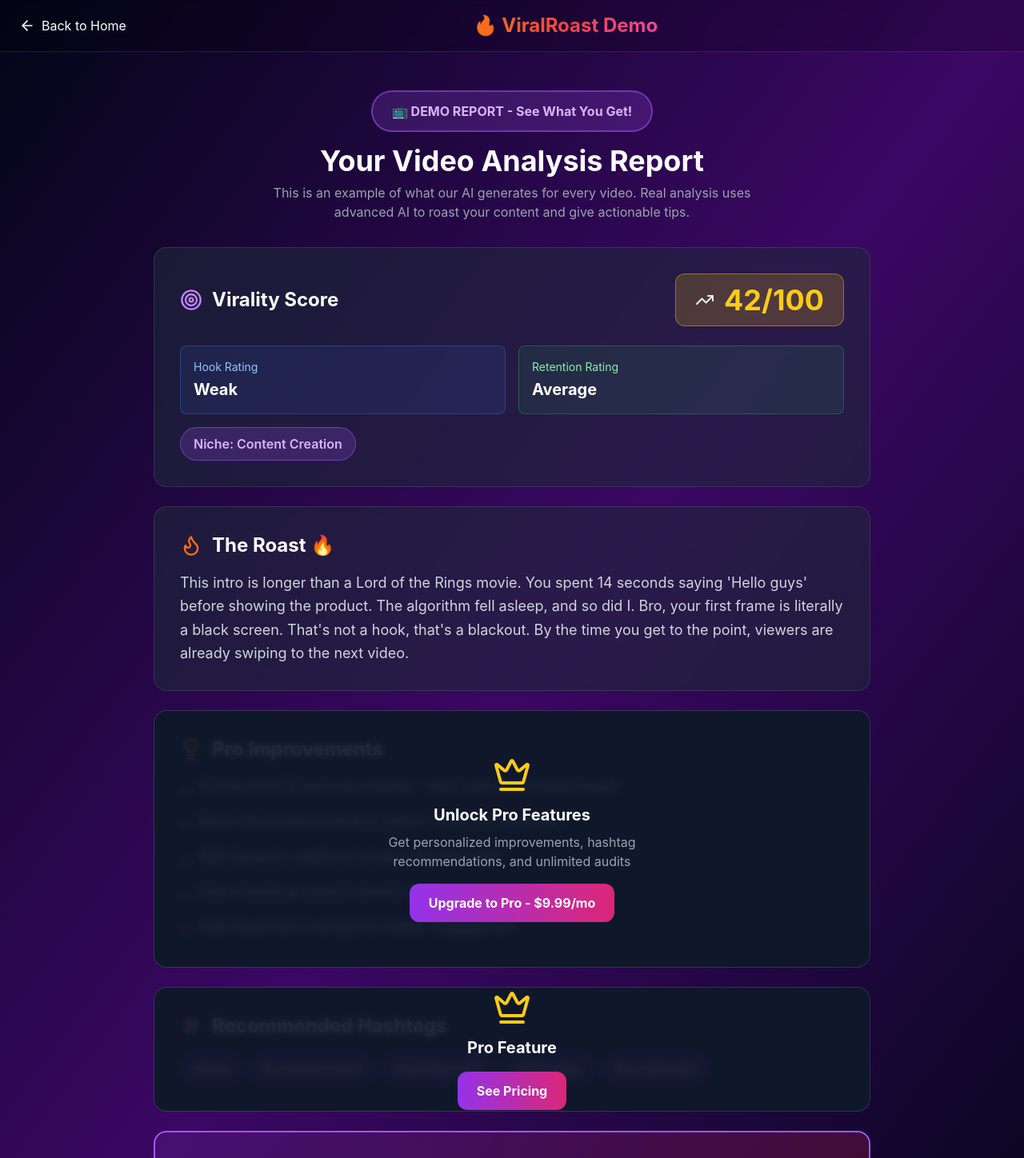
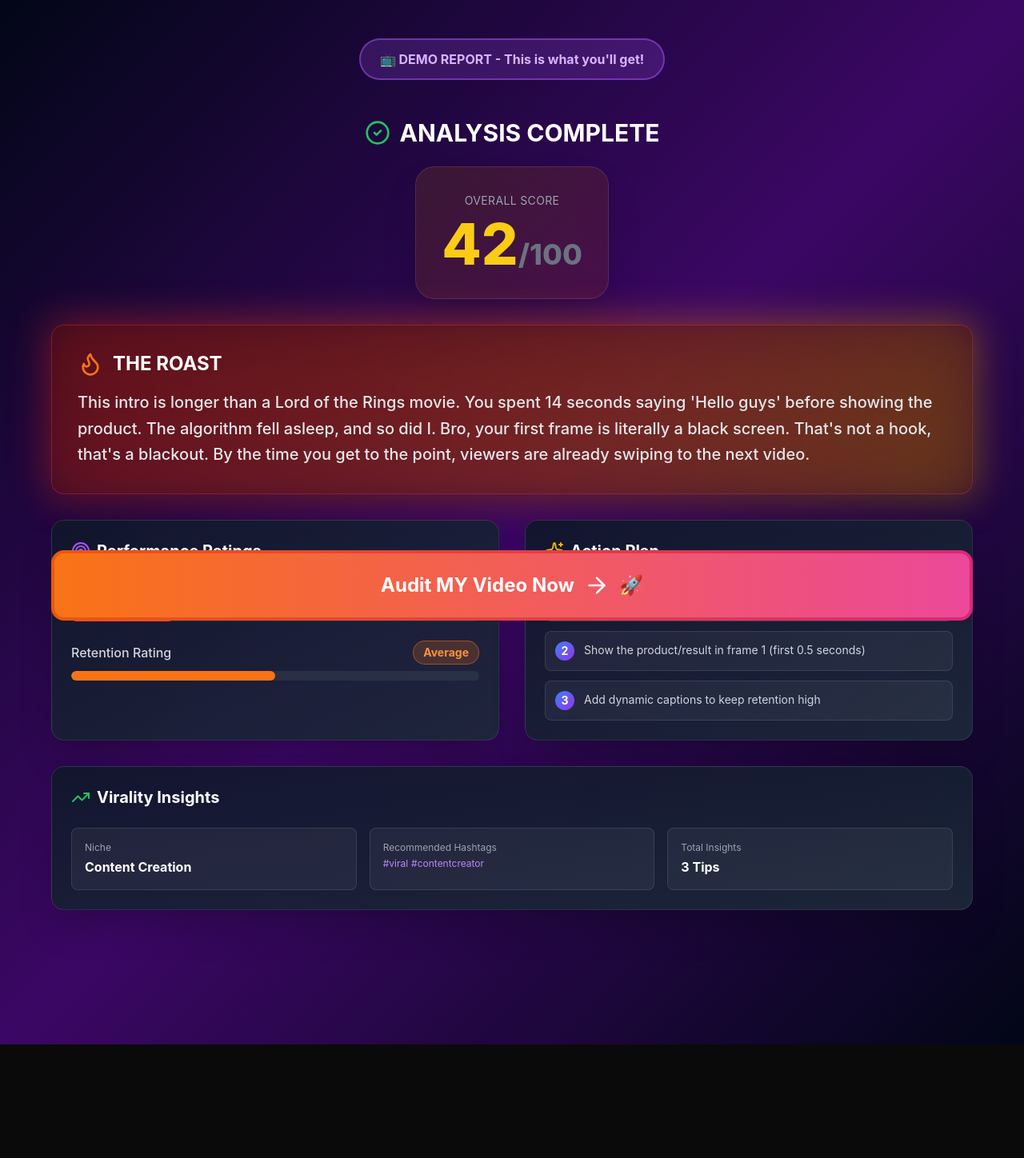
Before and after one commit to kitafe12/viral-roast, a Next.js app: page /demo in a window 1280 px wide. Shown: the top 1448 px of the page at 80% size. After the commit the page ends 1306 px from the top, so only its background shows below. Built offline with nearby package versions, Linux system fonts and the light colour scheme.

Commit message:
feat: redesign demo page to match exact results design + add sample link

```diff
--- a/app/demo/page.tsx
+++ b/app/demo/page.tsx
@@ -1,10 +1,10 @@
 "use client";
 
-import { TrendingUp, Flame, Lightbulb, Hash, Target, ArrowLeft, Crown } from "lucide-react";
+import { TrendingUp, Flame, Lightbulb, Hash, Target, CheckCircle2, Sparkles, Lock, ArrowRight } from "lucide-react";
 import Link from "next/link";
 
 export default function DemoPage() {
-    // Hardcoded demo result
+    // Hardcoded demo result - exactly like real analysis
     const demoResult = {
         score: 42,
         hook_rating: "Weak",
@@ -13,14 +13,13 @@ export default function DemoPage() {
         improvements: [
             "Cut the first 12 seconds entirely - start with the finished result",
             "Show the product/result in frame 1 (first 0.5 seconds)",
-            "Add dynamic captions to keep retention high",
-            "Use a trending sound instead of silence",
-            "Add visual text overlays for better engagement"
+            "Add dynamic captions to keep retention high"
         ],
         hashtags: ["#viral", "#contentcreator", "#tiktokgrowth", "#videotips", "#socialmedia"],
         niche_detected: "Content Creation"
     };
 
+    // Helper functions matching main page
     const getScoreColor = (score: number) => {
         if (score >= 70) return "text-green-400";
         if (score >= 40) return "text-yellow-400";
@@ -28,180 +27,165 @@ export default function DemoPage() {
     };
 
     const getScoreBgColor = (score: number) => {
-        if (score >= 70) return "bg-green-500/20 border-green-500/50";
-        if (score >= 40) return "bg-yellow-500/20 border-yellow-500/50";
-        return "bg-red-500/20 border-red-500/50";
+        if (score >= 70) return "from-green-900/30 to-green-800/20";
+        if (score >= 40) return "from-yellow-900/30 to-orange-800/20";
+        return "from-red-900/30 to-orange-800/20";
+    };
+
+    const getRatingColor = (rating: string) => {
+        if (rating === "Excellent") return "bg-green-500/20 border-green-500/50 text-green-400";
+        if (rating.includes("Average") || rating.includes("Moyen")) return "bg-orange-500/20 border-orange-500/50 text-orange-400";
+        return "bg-red-500/20 border-red-500/50 text-red-400";
+    };
+
+    const getRatingProgress = (rating: string) => {
+        if (rating === "Excellent") return 90;
+        if (rating.includes("Average") || rating.includes("Moyen")) return 50;
+        return 25;
     };
 
     return (
-        <div className="min-h-screen bg-gradient-to-br from-slate-950 via-purple-950 to-slate-950">
-            {/* Header */}
-            <header className="border-b border-white/10 backdrop-blur-sm bg-black/20">
-                <div className="container mx-auto px-6 py-4">
-                    <div className="flex items-center justify-between">
-                        <Link href="/" className="flex items-center gap-2 text-white hover:text-gray-300 transition">
-                            <ArrowLeft className="w-5 h-5" />
-                            <span>Back to Home</span>
-                        </Link>
-                        <h1 className="text-2xl font-bold bg-gradient-to-r from-orange-500 via-red-500 to-pink-500 bg-clip-text text-transparent">
-                            🔥 ViralRoast Demo
-                        </h1>
-                        <div></div>
-                    </div>
-                </div>
-            </header>
-
-            <div className="container mx-auto px-6 py-12">
+        <div className="min-h-screen bg-gradient-to-br from-slate-950 via-purple-950 to-slate-950 py-12 px-6">
+            <div className="container mx-auto max-w-6xl">
                 {/* Demo Badge */}
                 <div className="text-center mb-8">
                     <div className="inline-block px-6 py-3 bg-purple-500/20 border-2 border-purple-500/50 rounded-full mb-4">
-                        <p className="text-purple-300 font-bold">📺 DEMO REPORT - See What You Get!</p>
-                    </div>
-                    <h2 className="text-4xl font-bold text-white mb-2">
-                        Your Video Analysis Report
-                    </h2>
-                    <p className="text-gray-400 max-w-2xl mx-auto">
-                        This is an example of what our AI generates for every video. Real analysis uses advanced AI to roast your content and give actionable tips.
-                    </p>
-                </div>
-
-                {/* Results Container */}
-                <div className="max-w-4xl mx-auto">
-                    {/* Score Section */}
-                    <div className="bg-slate-800/60 backdrop-blur-sm border border-white/10 rounded-2xl p-8 mb-6">
-                        <div className="flex items-center justify-between mb-6">
-                            <h3 className="text-2xl font-bold text-white flex items-center gap-3">
-                                <Target className="w-7 h-7 text-purple-400" />
-                                Virality Score
-                            </h3>
-                            <div className={`flex items-center gap-3 px-6 py-3 rounded-xl border ${getScoreBgColor(demoResult.score)}`}>
-                                <TrendingUp className="w-6 h-6" />
-                                <span className={`text-4xl font-bold ${getScoreColor(demoResult.score)}`}>
-                                    {demoResult.score}/100
-                                </span>
+                        <p className="text-purple-300 font-bold">📺 DEMO REPORT  - This is what you'll get!</p>
                     </div>
                 </div>
 
-                        {/* Ratings */}
-                        <div className="grid grid-cols-2 gap-4">
-                            <div className="p-4 bg-blue-500/10 border border-blue-500/30 rounded-lg">
-                                <p className="text-blue-300 text-sm mb-1">Hook Rating</p>
-                                <p className="text-white text-xl font-bold">{demoResult.hook_rating}</p>
+                {/* Results - EXACT COPY from main page */}
+                <div className="space-y-8">
+                    {/* Header + Score */}
+                    <div className="text-center space-y-6">
+                        <div className="flex items-center justify-center gap-3">
+                            <CheckCircle2 className="w-8 h-8 text-green-500" />
+                            <h2 className="text-3xl font-bold text-white">ANALYSIS COMPLETE</h2>
                         </div>
-                            <div className="p-4 bg-green-500/10 border border-green-500/30 rounded-lg">
-                                <p className="text-green-300 text-sm mb-1">Retention Rating</p>
-                                <p className="text-white text-xl font-bold">{demoResult.retention_rating}</p>
+
+                        <div className={`inline-block bg-gradient-to-br ${getScoreBgColor(demoResult.score)} backdrop-blur-xl border border-white/10 rounded-3xl p-8 shadow-2xl`}>
+                            <div className="text-center">
+                                <p className="text-gray-400 text-sm uppercase tracking-wide mb-2">Overall Score</p>
+                                <div className={`text-7xl font-extrabold ${getScoreColor(demoResult.score)}`}>
+                                    {demoResult.score}
+                                    <span className="text-4xl text-gray-500">/100</span>
+                                </div>
+                            </div>
                         </div>
                     </div>
 
-                        {/* Niche Badge */}
-                        <div className="mt-4">
-                            <span className="inline-block px-4 py-2 bg-purple-500/20 border border-purple-500/50 rounded-full text-purple-300 font-semibold">
-                                Niche: {demoResult.niche_detected}
-                            </span>
+                    {/* THE ROAST */}
+                    <div className="relative group">
+                        <div className="absolute -inset-1 bg-gradient-to-r from-red-600 via-orange-600 to-yellow-600 rounded-2xl blur-xl opacity-50 group-hover:opacity-75 transition duration-500"></div>
+
+                        <div className="relative bg-gradient-to-br from-red-950/50 to-orange-950/30 backdrop-blur-xl border border-red-500/30 rounded-2xl p-8 shadow-2xl">
+                            <div className="flex items-center gap-3 mb-4">
+                                <Flame className="w-8 h-8 text-orange-500" />
+                                <h3 className="text-2xl font-bold text-white">THE ROAST</h3>
+                            </div>
+                            <p className="text-xl text-gray-200 leading-relaxed font-medium">
+                                {demoResult.roast}
+                            </p>
                         </div>
                     </div>
 
-                    {/* Roast Section */}
-                    <div className="bg-slate-800/60 backdrop-blur-sm border border-white/10 rounded-2xl p-8 mb-6">
-                        <h3 className="text-2xl font-bold text-white flex items-center gap-3 mb-4">
-                            <Flame className="w-7 h-7 text-orange-500" />
-                            The Roast 🔥
-                        </h3>
-                        <p className="text-gray-300 text-lg leading-relaxed">
-                            {demoResult.roast}
-                        </p>
+                    {/* Ratings + Action Plan */}
+                    <div className="grid md:grid-cols-2 gap-8">
+                        <div className="bg-gradient-to-br from-slate-900/90 to-slate-800/90 backdrop-blur-xl border border-white/10 rounded-2xl p-6 shadow-2xl">
+                            <div className="flex items-center gap-2 mb-6">
+                                <Target className="w-6 h-6 text-purple-500" />
+                                <h3 className="text-xl font-bold text-white">Performance Ratings</h3>
                             </div>
 
-                    {/* Improvements Section - Locked for Demo */}
-                    <div className="bg-slate-800/60 backdrop-blur-sm border border-white/10 rounded-2xl p-8 mb-6 relative overflow-hidden">
-                        <h3 className="text-2xl font-bold text-white flex items-center gap-3 mb-4">
-                            <Lightbulb className="w-7 h-7 text-yellow-400" />
-                            Pro Improvements
-                        </h3>
-
-                        {/* Blurred Preview */}
-                        <div className="blur-sm pointer-events-none">
-                            <ul className="space-y-3">
-                                {demoResult.improvements.map((improvement, idx) => (
-                                    <li key={idx} className="flex items-start gap-3">
-                                        <span className="text-yellow-500 text-xl mt-1">•</span>
-                                        <span className="text-gray-300 text-lg">{improvement}</span>
-                                    </li>
-                                ))}
-                            </ul>
+                            <div className="space-y-6">
+                                <div>
+                                    <div className="flex justify-between items-center mb-2">
+                                        <span className="text-gray-300 font-medium">Hook Rating</span>
+                                        <span className={`px-3 py-1 rounded-full text-sm font-bold border ${getRatingColor(demoResult.hook_rating)}`}>
+                                            {demoResult.hook_rating}
+                                        </span>
                                     </div>
-
-                        {/* Upgrade Overlay */}
-                        <div className="absolute inset-0 flex flex-col items-center justify-center bg-slate-900/90 backdrop-blur-sm">
-                            <Crown className="w-12 h-12 text-yellow-400 mb-3" />
-                            <p className="text-white text-xl font-bold mb-2">Unlock Pro Features</p>
-                            <p className="text-gray-400 mb-4 text-center max-w-md">
-                                Get personalized improvements, hashtag recommendations, and unlimited audits
-                            </p>
-                            <Link
-                                href="/pricing"
-                                className="px-6 py-3 bg-gradient-to-r from-purple-600 to-pink-600 rounded-xl text-white font-bold hover:shadow-xl hover:shadow-purple-500/50 transform hover:scale-105 transition"
-                            >
-                                Upgrade to Pro - $9.99/mo
-                            </Link>
+                                    <div className="w-full bg-gray-700/50 rounded-full h-3 overflow-hidden">
+                                        <div
+                                            className={`h-full rounded-full transition-all duration-1000 bg-red-500`}
+                                            style={{ width: `${getRatingProgress(demoResult.hook_rating)}%` }}
+                                        ></div>
                                     </div>
                                 </div>
 
-                    {/* Hashtags Section - Locked for Demo */}
-                    <div className="bg-slate-800/60 backdrop-blur-sm border border-white/10 rounded-2xl p-8 mb-6 relative overflow-hidden">
-                        <h3 className="text-2xl font-bold text-white flex items-center gap-3 mb-4">
-                            <Hash className="w-7 h-7 text-pink-400" />
-                            Recommended Hashtags
-                        </h3>
+                                <div>
+                                    <div className="flex justify-between items-center mb-2">
+                                        <span className="text-gray-300 font-medium">Retention Rating</span>
+                                        <span className={`px-3 py-1 rounded-full text-sm font-bold border ${getRatingColor(demoResult.retention_rating)}`}>
+                                            {demoResult.retention_rating}
+                                        </span>
+                                    </div>
+                                    <div className="w-full bg-gray-700/50 rounded-full h-3 overflow-hidden">
+                                        <div
+                                            className={`h-full rounded-full transition-all duration-1000 bg-orange-500`}
+                                            style={{ width: `${getRatingProgress(demoResult.retention_rating)}%` }}
+                                        ></div>
+                                    </div>
+                                </div>
+                            </div>
+                        </div>
 
-                        {/* Blurred Preview */}
-                        <div className="blur-sm pointer-events-none">
-                            <div className="flex flex-wrap gap-2">
-                                {demoResult.hashtags.map((tag, idx) => (
-                                    <span
-                                        key={idx}
-                                        className="px-4 py-2 bg-purple-500/20 border border-purple-500/50 rounded-full text-purple-300 font-semibold"
-                                    >
-                                        {tag}
-                                    </span>
+                        <div className="bg-gradient-to-br from-slate-900/90 to-slate-800/90 backdrop-blur-xl border border-white/10 rounded-2xl p-6 shadow-2xl">
+                            <div className="flex items-center gap-2 mb-6">
+                                <Sparkles className="w-6 h-6 text-yellow-500" />
+                                <h3 className="text-xl font-bold text-white">Action Plan</h3>
+                            </div>
+
+                            <div className="space-y-3">
+                                {demoResult.improvements.map((improvement: string, index: number) => (
+                                    <div key={index} className="relative flex items-start gap-3 p-3 bg-white/5 rounded-lg border border-white/10 hover:bg-white/10 transition">
+                                        <div className="flex-shrink-0 w-6 h-6 rounded-full bg-gradient-to-br from-blue-500 to-purple-600 flex items-center justify-center text-white text-sm font-bold">
+                                            {index + 1}
+                                        </div>
+                                        <p className="text-gray-300 text-sm leading-relaxed">{improvement}</p>
+                                    </div>
                                 ))}
                             </div>
                         </div>
+                    </div>
 
-                        {/* Upgrade Overlay */}
-                        <div className="absolute inset-0 flex flex-col items-center justify-center bg-slate-900/90 backdrop-blur-sm">
-                            <Crown className="w-12 h-12 text-yellow-400 mb-3" />
-                            <p className="text-white text-xl font-bold mb-4">Pro Feature</p>
-                            <Link
-                                href="/pricing"
-                                className="px-6 py-3 bg-gradient-to-r from-purple-600 to-pink-600 rounded-xl text-white font-bold hover:shadow-xl hover:shadow-purple-500/50 transform hover:scale-105 transition"
-                            >
-                                See Pricing
-                            </Link>
+                    {/* Virality Insights - Same as main page */}
+                    <div className="bg-gradient-to-br from-slate-900/90 to-slate-800/90 backdrop-blur-xl border border-white/10 rounded-2xl p-6 shadow-2xl">
+                        <div className="flex items-center gap-2 mb-6">
+                            <TrendingUp className="w-6 h-6 text-green-500" />
+                            <h3 className="text-xl font-bold text-white">Virality Insights</h3>
+                        </div>
+
+                        <div className="grid grid-cols-2 md:grid-cols-3 gap-4">
+                            <div className="p-4 bg-white/5 rounded-lg border border-white/10">
+                                <p className="text-xs text-gray-400 mb-1">Niche</p>
+                                <p className="text-white font-bold">{demoResult.niche_detected}</p>
+                            </div>
+                            <div className="p-4 bg-white/5 rounded-lg border border-white/10">
+                                <p className="text-xs text-gray-400 mb-1">Recommended Hashtags</p>
+                                <div className="flex gap-1 flex-wrap">
+                                    {demoResult.hashtags.slice(0, 2).map((tag, idx) => (
+                                        <span key={idx} className="text-purple-400 text-xs">{tag}</span>
+                                    ))}
+                                </div>
+                            </div>
+                            <div className="p-4 bg-white/5 rounded-lg border border-white/10">
+                                <p className="text-xs text-gray-400 mb-1">Total Insights</p>
+                                <p className="text-white font-bold">{demoResult.improvements.length} Tips</p>
+                            </div>
                         </div>
                     </div>
 
-                    {/* CTA Section */}
-                    <div className="bg-gradient-to-r from-purple-900/40 to-pink-900/40 backdrop-blur-sm border-2 border-purple-500 rounded-2xl p-8 text-center">
-                        <h3 className="text-3xl font-bold text-white mb-4">
-                            Ready to Roast Your Videos? 🔥
-                        </h3>
-                        <p className="text-gray-300 text-lg mb-6 max-w-2xl mx-auto">
-                            Get instant AI-powered feedback on YOUR videos. Improve hooks, boost retention, and go viral faster.
-                        </p>
-                        <div className="flex gap-4 justify-center flex-wrap">
+                    {/* Big CTA Button - Fixed at bottom */}
+                    <div className="sticky bottom-6 z-50">
+                        <div className="bg-gradient-to-r from-orange-600 to-pink-600 rounded-2xl p-1">
                             <Link
                                 href="/"
-                                className="px-8 py-4 bg-gradient-to-r from-orange-600 to-pink-600 rounded-xl text-white font-bold text-lg hover:shadow-xl hover:shadow-pink-500/50 transform hover:scale-105 transition"
+                                className="flex items-center justify-center gap-3 bg-gradient-to-r from-orange-500 to-pink-500 rounded-xl px-8 py-6 hover:from-orange-600 hover:to-pink-600 transition group"
                             >
-                                Try Free Analysis
-                            </Link>
-                            <Link
-                                href="/pricing"
-                                className="px-8 py-4 bg-white/10 border-2 border-white/20 rounded-xl text-white font-bold text-lg hover:bg-white/20 transform hover:scale-105 transition"
-                            >
-                                View Pricing
+                                <span className="text-white text-2xl font-bold">Audit MY Video Now</span>
+                                <ArrowRight className="w-8 h-8 text-white group-hover:translate-x-2 transition" />
+                                <span className="text-2xl">🚀</span>
                             </Link>
                         </div>
                     </div>
```
Also changed, not shown: app/page.tsx (+13 -0 lines). Lines whose indentation alone changed are shown as unchanged.
